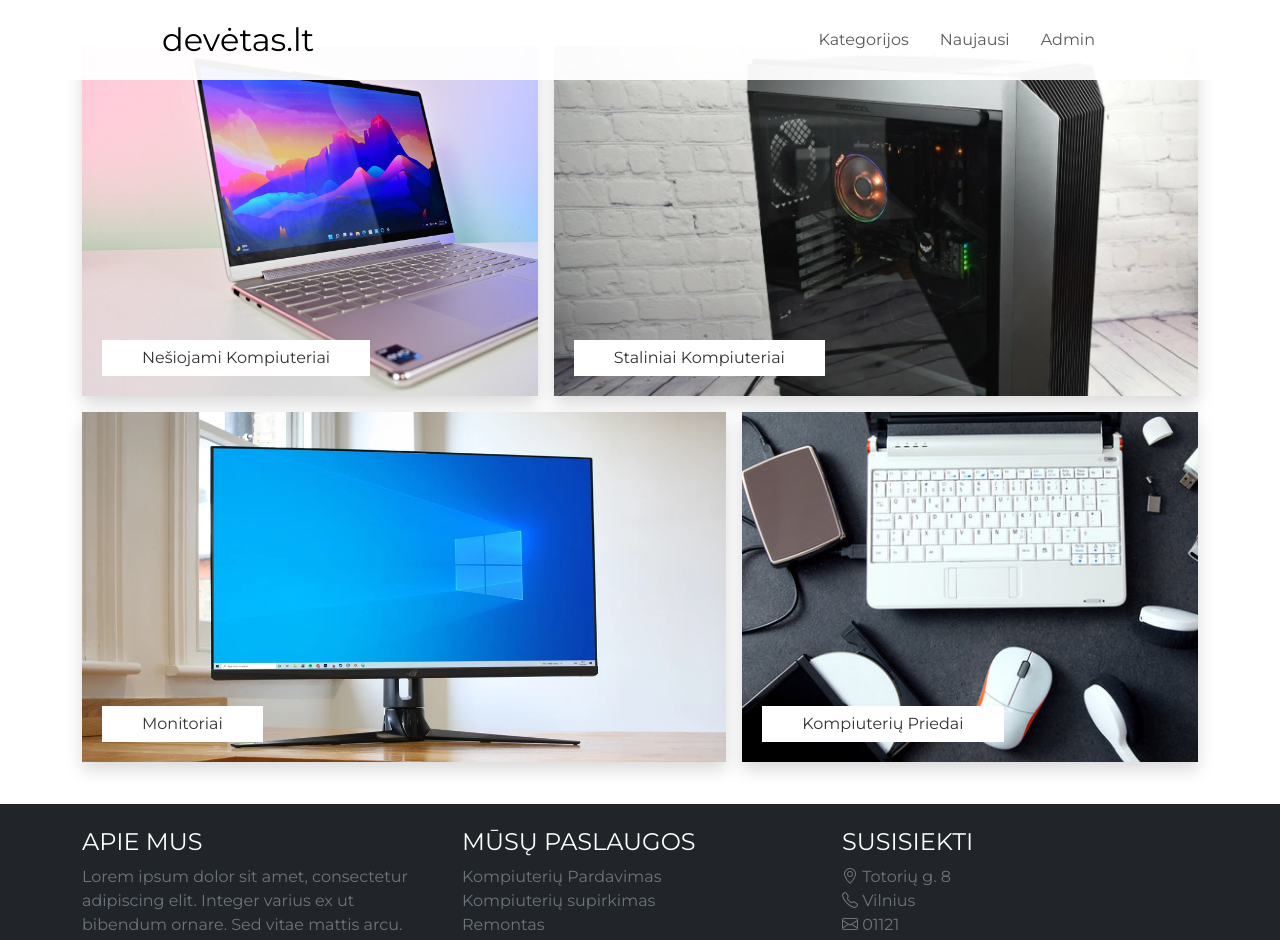
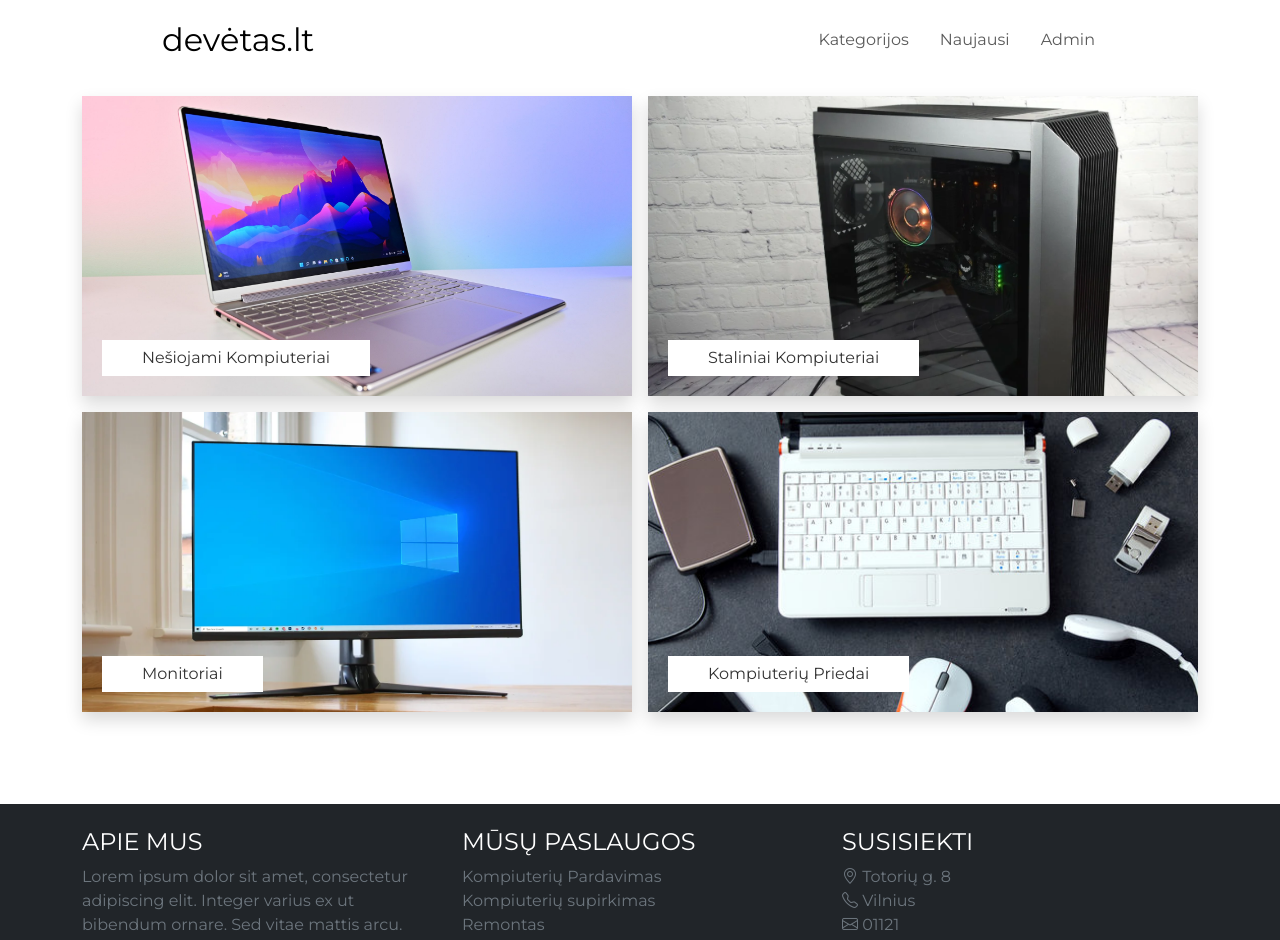
Before and after one commit to martynascizas/pcwebproject, a PHP site: page / in a window 1280 px wide. Shown: the top 940 px of the page. Run offline with PHP 8.4, Linux system fonts and the light colour scheme; some libraries are stand-ins or nearby versions.

Commit message:
categorys width changed to same 6

```diff
--- a/components/section1.php
+++ b/components/section1.php
@@ -2,30 +2,30 @@
     <div id="heightfix" class=" d-flex flex-column align-items-center">
         <div class="container mt-1 custom-container flex-shrink-0 vh-100" style="width: 100vw; display: flex; flex-direction: column; justify-content: center;">
             <div class="row row-cols-1 row-cols-md-2 g-3">
-                <div class="col-md-5">
+                <div class="col-md-6">
                     <div class="card h-100 shadow rounded-0" style="background-image: url('assets/img/laptops.jpg'); background-size: cover; border: none;">
-                        <div class="card-body" style="height: 350px;">
+                        <div class="card-body" style="height: 300px;">
                             <a href="components/nesiojami.php" class="btn btn-primary-white" style="position:absolute; bottom:20px; left:20px;">Nešiojami Kompiuteriai</a>
                         </div>
                     </div>
                 </div>
-                <div class="col-md-7">
+                <div class="col-md-6">
                     <div class="card h-100 shadow rounded-0" style="background-image: url('assets/img/pc.webp'); background-size: cover; border: none;">
-                        <div class="card-body" style="height: 350px;">
+                        <div class="card-body" style="height: 300px;">
                             <a href="components/staliniai.php" class="btn btn-primary-white" style="position:absolute; bottom:20px; left:20px;">Staliniai Kompiuteriai</a>
                         </div>
                     </div>
                 </div>
-                <div class="col-md-7">
+                <div class="col-md-6">
                     <div class="card h-100 shadow rounded-0" style="background-image: url('assets/img/monitor.webp'); background-size: cover; border: none;">
-                        <div class="card-body" style="height: 350px;">
+                        <div class="card-body" style="height: 300px;">
                             <a href="components/monitoriai.php" class="btn btn-primary-white" style="position:absolute; bottom:20px; left:20px;">Monitoriai</a>
                         </div>
                     </div>
                 </div>
-                <div class="col-md-5">
+                <div class="col-md-6">
                     <div class="card h-100 shadow rounded-0" style="background-image: url('assets/img/accessories.jpg'); background-size: cover; border: none;">
-                        <div class="card-body" style="height: 350px;">
+                        <div class="card-body" style="height: 300px;">
                             <a href="components/priedai.php" class="btn btn-primary-white" style="position:absolute; bottom:20px; left:20px;">Kompiuterių Priedai</a>
                         </div>
                     </div>
--- a/styles.css
+++ b/styles.css
@@ -146,7 +146,7 @@ body {
 
     /*category-container fix del aukscio mazuose ekranuose*/
     #heightfix {
-        min-height: 1570px;
+        min-height: 1420px;
     }
 }
 
```
